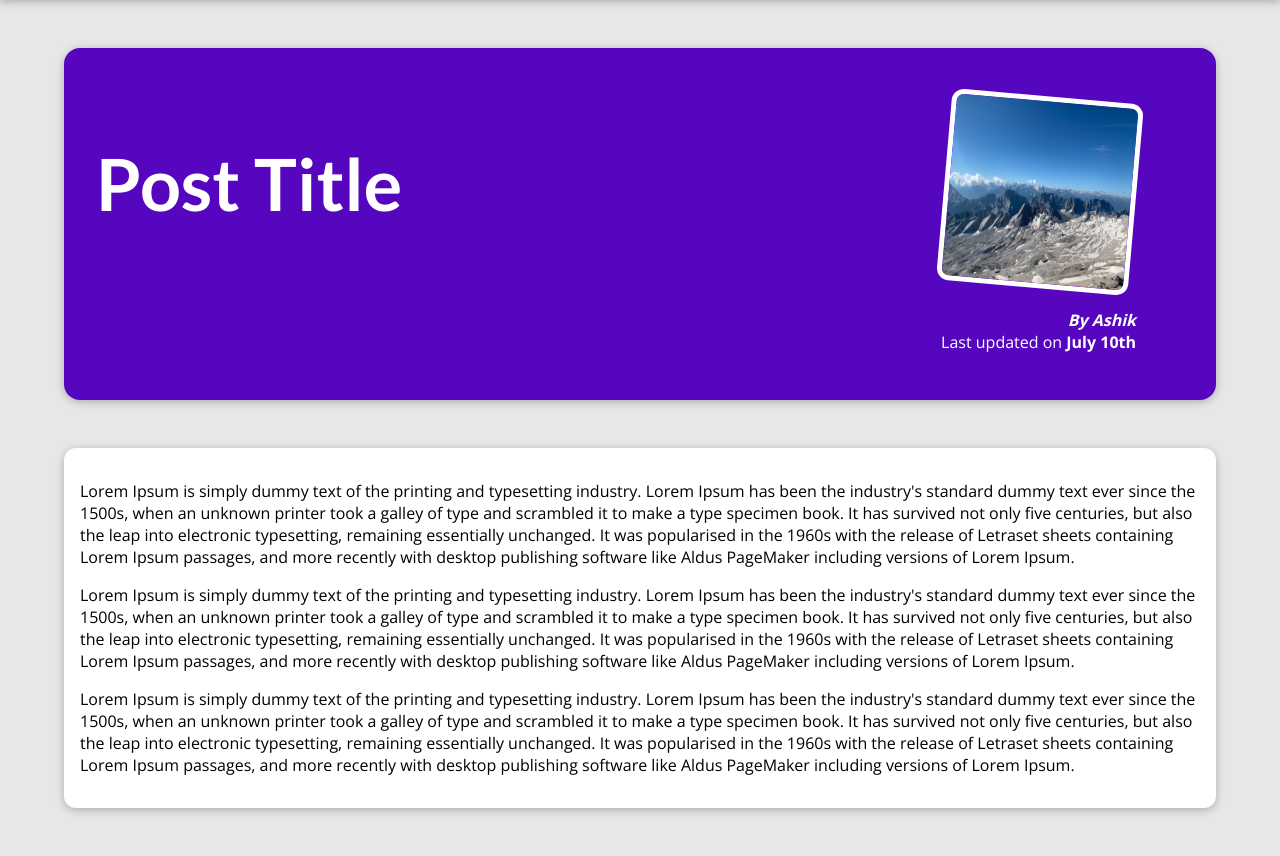
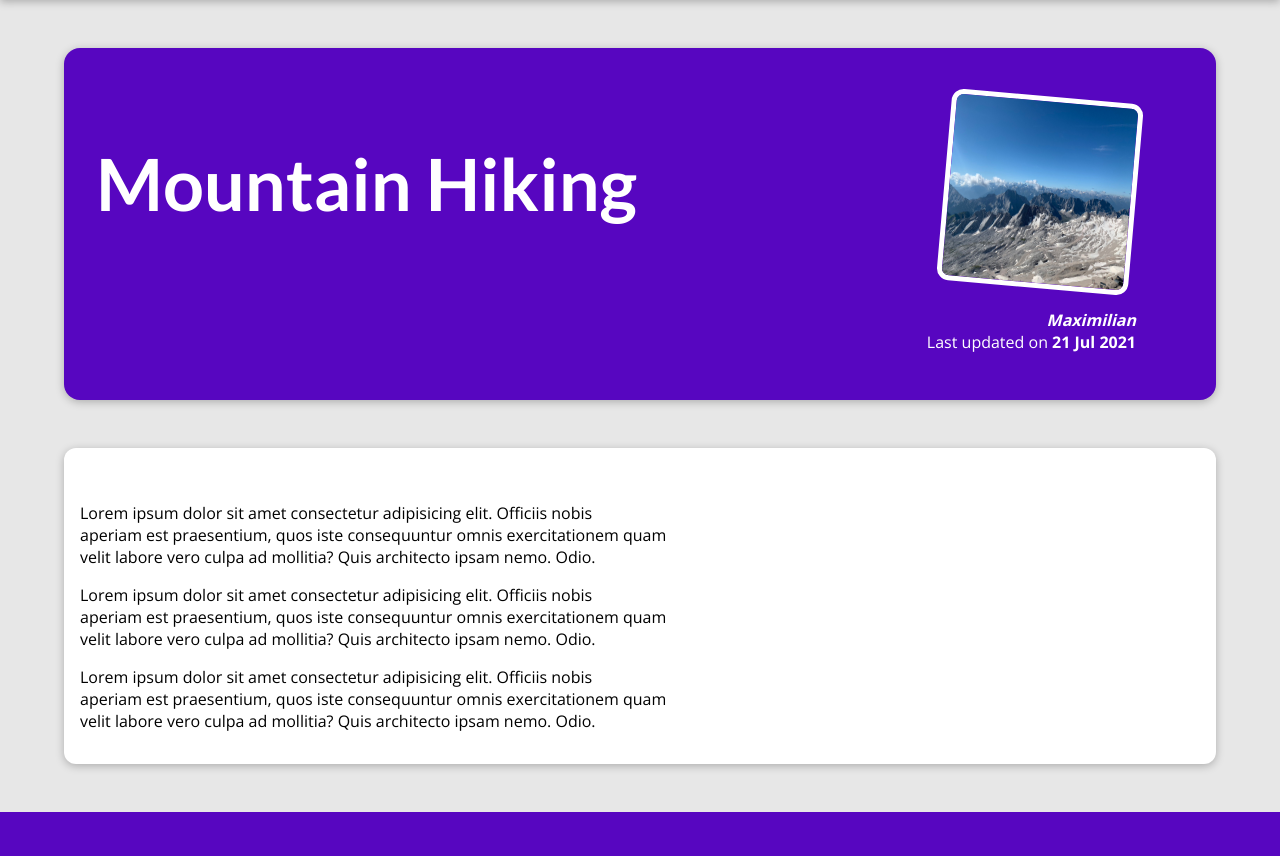
Before and after one commit to ashikHstu/My-blog-site-Django, a Django app: page /posts/hike-in-the-mountains-2 in a window 1280 px wide. Shown: the part 80-936 px from the top of the page. After the commit the page ends 892 px from the top, so only its background shows below. Run offline with Django 5.2, Linux system fonts and the light colour scheme.

Commit message:
post details and error template added

```diff
--- a/blog/templates/blog/index.html
+++ b/blog/templates/blog/index.html
@@ -25,7 +25,9 @@
         <h2>My Latest Thoughts </h2>
 
         <ul>
+            {% for post in posts %}
             {% include "blog/includes/post.html" %}
+            {% endfor %}
         </ul>
 
     </section>
--- a/blog/templates/blog/post-detail.html
+++ b/blog/templates/blog/post-detail.html
@@ -2,7 +2,7 @@
 {% load static %}
 
 {% block title %}
-    This Post Title
+    {{ post.title }}
 {% endblock %}
 
 {% block css_files %}
@@ -11,49 +11,20 @@
 
 {% block content %}
     <section id="summary">
-        <h2>Post Title </h2>
+        <h2>{{ post.title }} </h2>
         <article>
-            <img src="{% static "blog/images/mountains.jpg" %}" alt="Post Title" />
+            <img src="{% static "blog/images/"|add:post.image %}" alt="{{post.title}}" />
             <address>
-                By Ashik
+                {{post.author|title }}
             </address>
             <div>
-                Last updated on <time>July 10th </time>
+                Last updated on <time>{{post.date|date:"d M Y"}} </time>
             </div>
         </article>
     </section>
 
     <main>
-        <p>
-            Lorem Ipsum is simply dummy text of the printing and typesetting industry.
-            Lorem Ipsum has been the industry's standard dummy text ever since the 1500s,
-            when an unknown printer took a galley of type and scrambled it to make a
-            type specimen book. It has survived not only five centuries, but also the
-            leap into electronic typesetting, remaining essentially unchanged. It was
-            popularised in the 1960s with the release of Letraset sheets containing
-            Lorem Ipsum passages, and more recently with desktop publishing software
-            like Aldus PageMaker including versions of Lorem Ipsum.
-        </p>
-        <p>
-            Lorem Ipsum is simply dummy text of the printing and typesetting industry.
-            Lorem Ipsum has been the industry's standard dummy text ever since the 1500s,
-            when an unknown printer took a galley of type and scrambled it to make a
-            type specimen book. It has survived not only five centuries, but also the
-            leap into electronic typesetting, remaining essentially unchanged. It was
-            popularised in the 1960s with the release of Letraset sheets containing
-            Lorem Ipsum passages, and more recently with desktop publishing software
-            like Aldus PageMaker including versions of Lorem Ipsum.
-        </p>
-        <p>
-            Lorem Ipsum is simply dummy text of the printing and typesetting industry.
-            Lorem Ipsum has been the industry's standard dummy text ever since the 1500s,
-            when an unknown printer took a galley of type and scrambled it to make a
-            type specimen book. It has survived not only five centuries, but also the
-            leap into electronic typesetting, remaining essentially unchanged. It was
-            popularised in the 1960s with the release of Letraset sheets containing
-            Lorem Ipsum passages, and more recently with desktop publishing software
-            like Aldus PageMaker including versions of Lorem Ipsum.
-        </p>
+       {{ post.content|linebreaks }}
     </main>
 
 {% endblock %}
--- a/blog/views.py
+++ b/blog/views.py
@@ -1,10 +1,7 @@
 from django.shortcuts import render
 from datetime import date
 
-posts = [
-
-]
-posts = [
+all_posts = [
     {
         "slug":"hike-in-the-mountains",
         "image": "mountains.jpg",
@@ -105,13 +102,25 @@ posts = [
         """
     }
 ]
+
+def get_date(post):
+    return post['date']
 # Create your views here.
 
 def starting_page(request):
-    return render(request,"blog/index.html")
+    sorted_posts = sorted(all_posts,key=get_date)
+    latest_posts = sorted_posts[-3:]
+    return render(request,"blog/index.html", {
+        "posts":latest_posts
+    })
 
 def posts(request):
-    return render(request,"blog/all-posts.html")
+    return render(request,"blog/all-posts.html", {
+        "all_posts":all_posts
+    })
 
 def post_detail(request, slug):
-    return render(request, "blog/post-detail.html")
+    identified_post = next(post for post in all_posts if post['slug']==slug)
+    return render(request, "blog/post-detail.html", {
+        "post": identified_post
+    })
```
Also changed, not shown: blog/templates/blog/all-posts.html (+2 -5 lines), blog/templates/blog/includes/post.html (+5 -5 lines), templates/404.html (added, +10 -0 lines).
